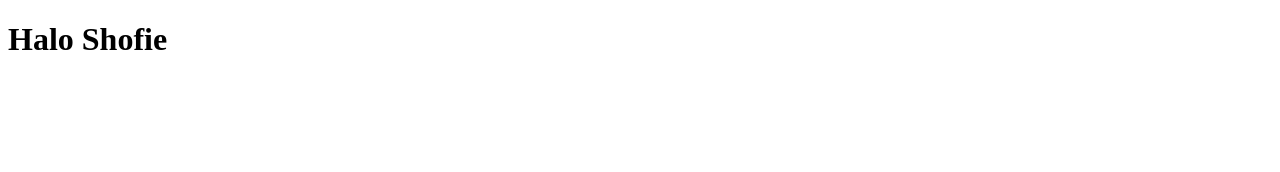
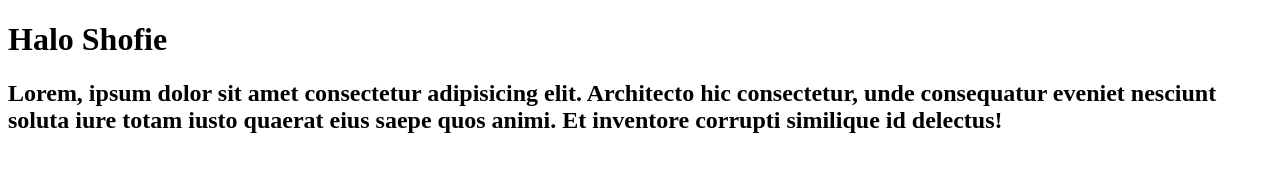
Before and after one commit to adhfry/kelompok3, a plain HTML site: page index.html in a window 1280 px wide. Drawn offline with Linux system fonts and the light colour scheme.

Commit message:
add/lorem under h1

```diff
--- a/index.html
+++ b/index.html
@@ -7,5 +7,6 @@
   </head>
   <body>
     <h1>Halo Shofie</h1>
+    <h2>Lorem, ipsum dolor sit amet consectetur adipisicing elit. Architecto hic consectetur, unde consequatur eveniet nesciunt soluta iure totam iusto quaerat eius saepe quos animi. Et inventore corrupti similique id delectus!</h2>
   </body>
 </html>
```
